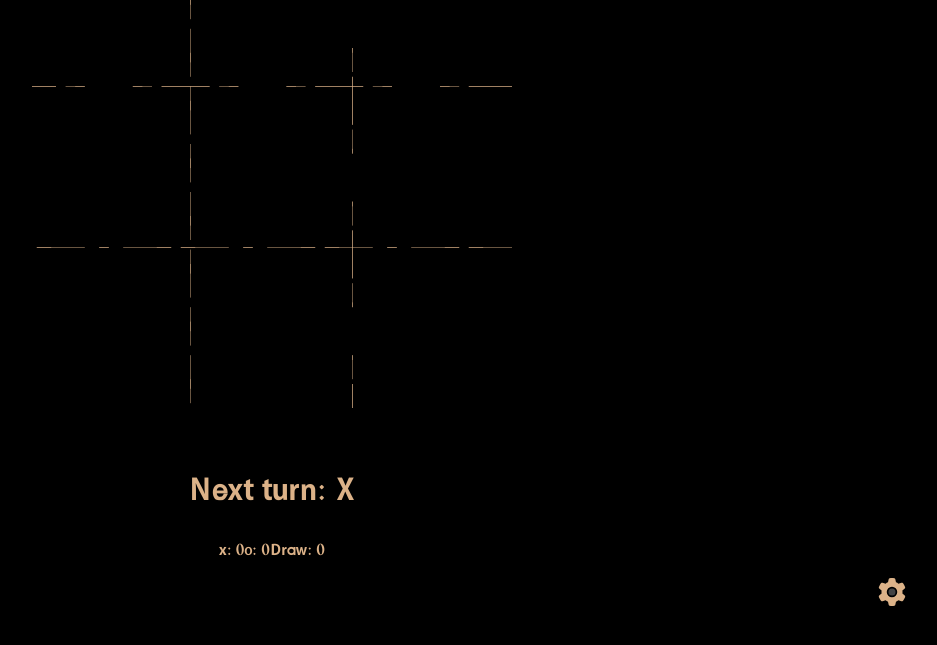
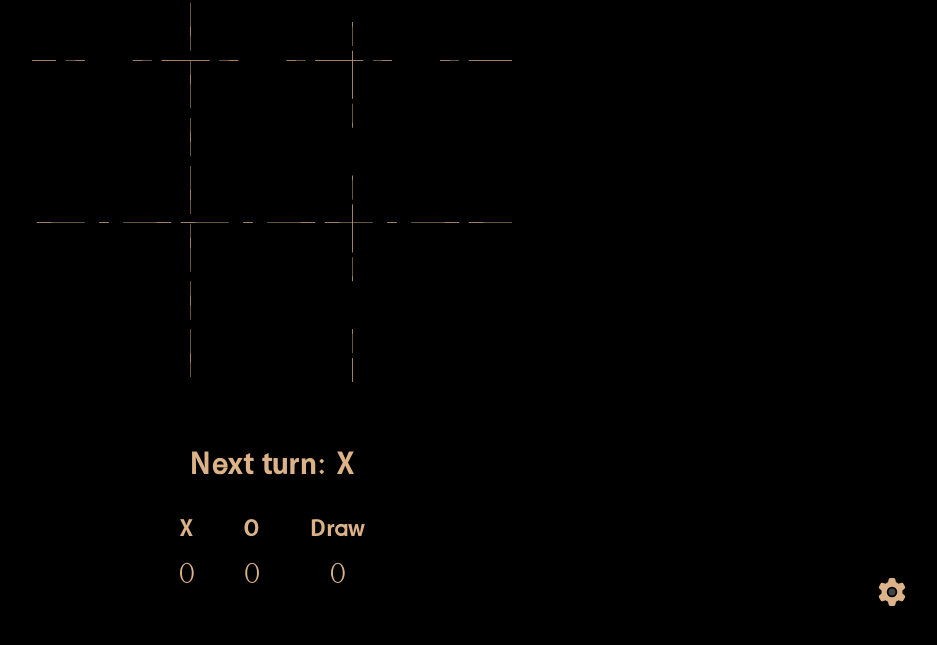
Before and after one commit to abdulrahmanhatem/tic-tac-toe, a React (Create React App) app: page / in a window 1280 px wide. Shown: the part 157-802 px from the top of the page, without its empty margins (336-1273 px from the left). Built offline with nearby package versions, Linux system fonts and the light colour scheme.

Commit message:
add 2 to result for double win

```diff
--- a/src/assets/styles/styles.css
+++ b/src/assets/styles/styles.css
@@ -198,6 +198,21 @@ svg.line:nth-of-type(4){
   font-size: 2rem;
   color: var(--primary-color);
 }
+.results {
+  display: flex;
+  gap: 3rem;
+}
+.results .result {
+  display: flex;
+  flex-direction: column;
+  align-items: center;
+  font-size: 1.5rem;
+  gap: 1rem;
+}
+.results .result .value{
+  font-weight: 900;
+  font-family: var(--secondary-font);
+}
 .settings-icon {
   inline-size: 2.5rem;
   display: block;
--- a/src/components/Board.js
+++ b/src/components/Board.js
@@ -55,7 +55,11 @@ export default function Board({xIsNext, squares, onPlay, getCurrent, settings})
         full = nextSquares.every(i => i !== null);
         if(winners){
             useSound("win", sFXVolume, isSFXMute)
-            updateResult(nextSquares[i])
+            const doubleWin = winners.length > 3;
+            if (doubleWin) {
+                updateResult(nextSquares[i], "double")
+            }
+
         }else{
             if(full){
                 useSound("draw", sFXVolume, isSFXMute)
@@ -81,9 +85,18 @@ export default function Board({xIsNext, squares, onPlay, getCurrent, settings})
         </div>
         <div className="status">{status}</div>
         <div className="results">
-            <span>x: {result.X ? result.X : 0}</span>
-            <span>o: {result.O? result.O : 0}</span>
-            <span>Draw: {result.draw? result.draw : 0}</span>
+            <div className='result'>
+                <span>X</span>
+                <span className='value'>{result.X ? result.X : 0}</span>
+            </div>
+            <div className='result'>
+                <span>O</span>
+                <span className='value'>{result.O? result.O : 0}</span>
+            </div>
+            <div className='result'>
+                <span>Draw</span>
+                <span className='value'>{result.draw? result.draw : 0}</span>
+            </div>
         </div>
         {winners &&
         <Confetti
--- a/src/helpers/result.js
+++ b/src/helpers/result.js
@@ -8,12 +8,13 @@ export function getResult() {
     }
 }
 
-export function updateResult(winner) {
+export function updateResult(winner, double=0) {
     let resultObj = localStorage.getItem("result");
     if (resultObj) {
         resultObj = JSON.parse(resultObj);
         let count = resultObj[winner] ? resultObj[winner] : 0;
-        resultObj = {...resultObj, [winner]:++count}
+        let addition = double ? 2 : 1
+        resultObj = {...resultObj, [winner]:count + addition}
         console.log(resultObj);
         localStorage.setItem("result", JSON.stringify(resultObj))
     }else{
```
